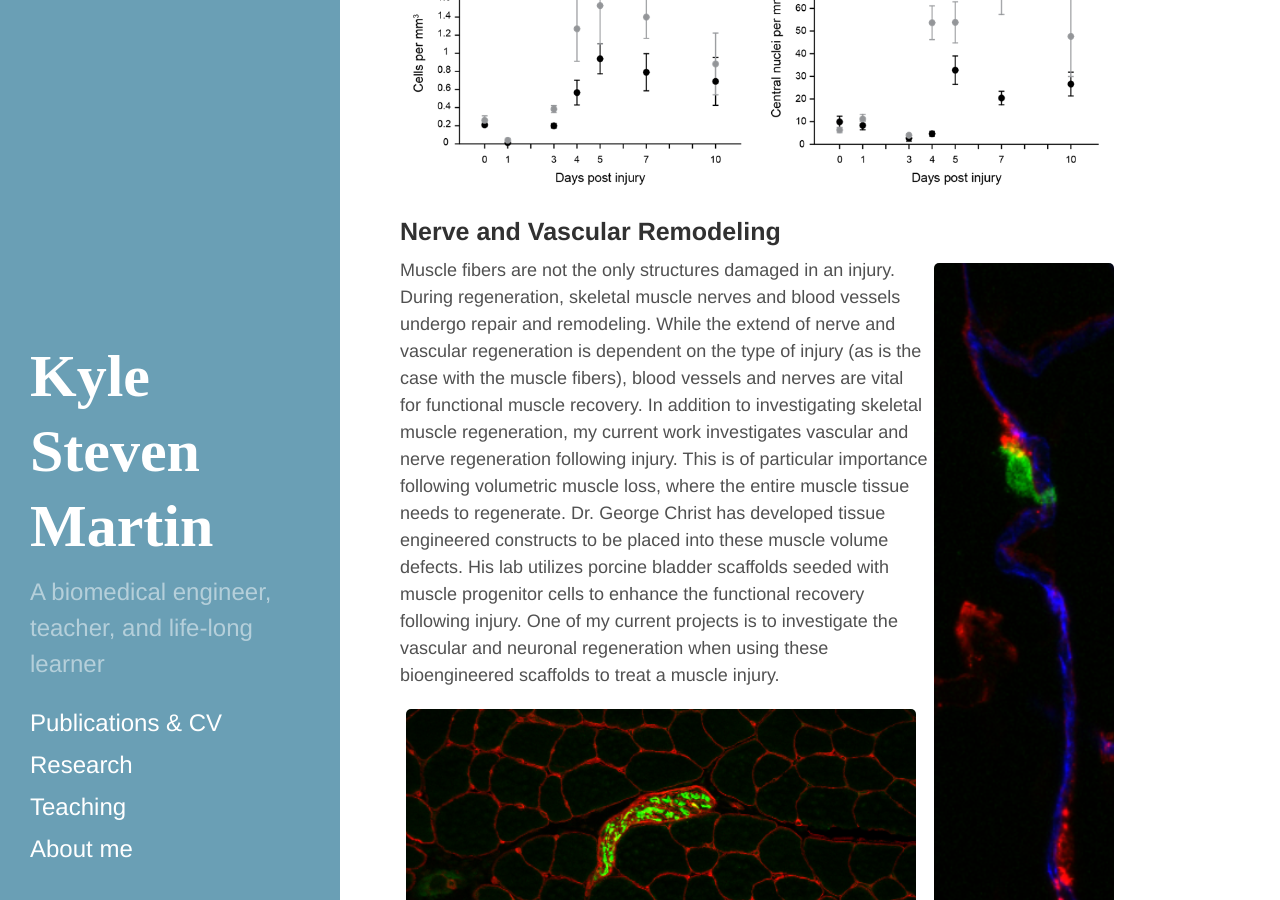
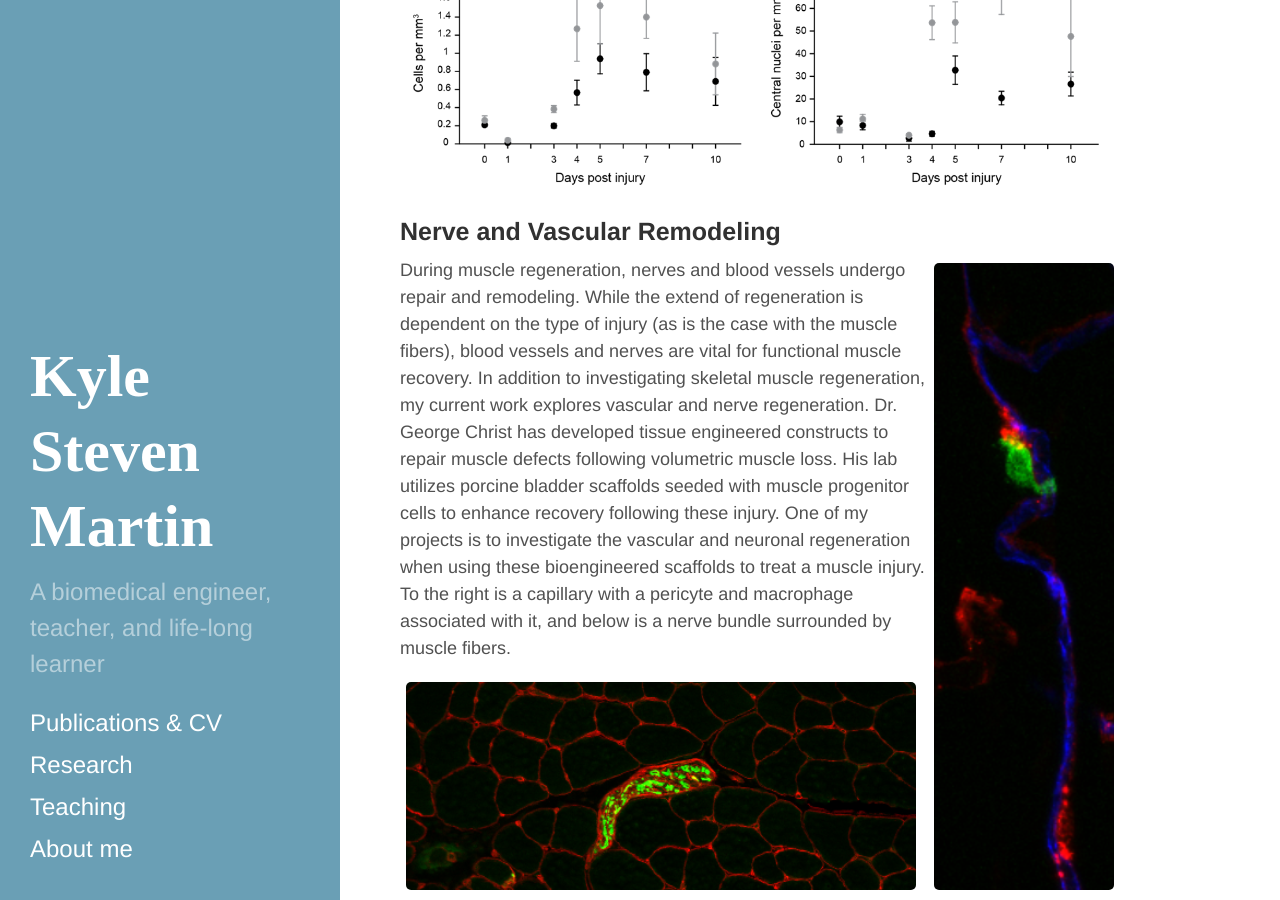
Before and after one commit to ksm362/ksm362.github.io, a Jekyll site: the page built from _posts/2016-02-25-Skeletal muscle regeneration.md, in a window 1280 px wide and 900 px high, scrolled down 906 px. Built offline with Jekyll 4.4.1, drawn with Linux system fonts in a browser that asks for light colours.

Commit message:
updated nerve and vessel
did stuff

```diff
--- a/_posts/2016-02-25-Skeletal muscle regeneration.md
+++ b/_posts/2016-02-25-Skeletal muscle regeneration.md
@@ -22,17 +22,16 @@ When I performed macrophage manipulation experiments in the TA laceration model
 
 ### Nerve and Vascular Remodeling
 
-<p style="float: right;"><img class="margined" src="{{ site.baseurl }}images/FDB_capillary_pericyte_mac2.png" width="180px" height="654px" ></p>
+<p style="float: right;"><img class="margined" src="{{ site.baseurl }}images/FDB_capillary_pericyte_mac2.png" width="180px" height="627px" ></p>
 
-Muscle fibers are not the only structures damaged in an injury.
-During regeneration, skeletal muscle nerves and blood vessels undergo repair and remodeling.
-While the extend of nerve and vascular regeneration is dependent on the type of injury (as is the case with the muscle fibers),
+During muscle regeneration, nerves and blood vessels undergo repair and remodeling.
+While the extend of regeneration is dependent on the type of injury (as is the case with the muscle fibers),
 blood vessels and nerves are vital for functional muscle recovery.
-In addition to investigating skeletal muscle regeneration, my current work investigates vascular and nerve regeneration following injury.
-This is of particular importance following volumetric muscle loss, where the entire muscle tissue needs to regenerate.
-Dr. George Christ has developed tissue engineered constructs to be placed into these muscle volume defects.
-His lab utilizes porcine bladder scaffolds seeded with muscle progenitor cells to enhance the functional recovery following injury.
-One of my current projects is to investigate the vascular and neuronal regeneration when using these bioengineered scaffolds to treat a muscle injury.
+In addition to investigating skeletal muscle regeneration, my current work explores vascular and nerve regeneration.
+Dr. George Christ has developed tissue engineered constructs to repair muscle defects following volumetric muscle loss.
+His lab utilizes porcine bladder scaffolds seeded with muscle progenitor cells to enhance recovery following these injury.
+One of my projects is to investigate the vascular and neuronal regeneration when using these bioengineered scaffolds to treat a muscle injury.
+To the right is a capillary with a pericyte and macrophage associated with it, and below is a nerve bundle surrounded by muscle fibers.
 
 <img  class="margined" src="{{ site.baseurl }}images/TA_nervebundle_20_3.png" width="510px" height="208px"/>
 
```
